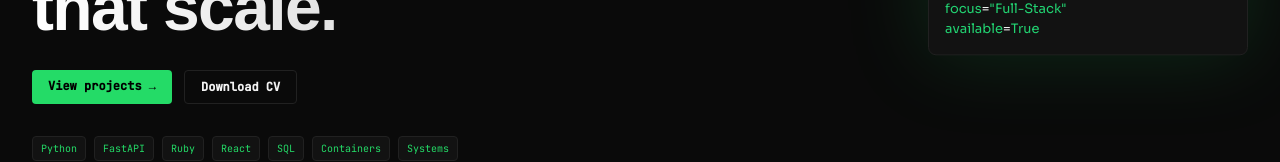
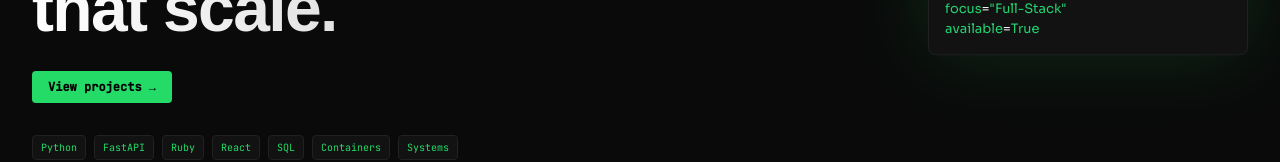
Before and after one commit to ronnietaylor/ronnietaylor.github.io, a React (Vite) app: page / in a window 1280 px wide. Shown: the part 444-606 px from the top of the page. Built offline with nearby package versions, Linux system fonts and the light colour scheme.

Commit message:
Remove cv download.

```diff
--- a/src/Hero.tsx
+++ b/src/Hero.tsx
@@ -44,12 +44,6 @@ export default function Hero() {
               className="mono text-xs font-semibold text-black bg-[hsl(142,72%,50%)] hover:bg-[hsl(142,76%,38%)] rounded px-4 py-2 transition-colors duration-180"
             >
               View projects &rarr;
-            </a>
-            <a
-              href="/ronnie-taylor-resume-2026.pdf"
-              className="mono text-xs font-semibold text-[hsl(0,0%,95%)] border border-[hsl(0,0%,13%)] hover:border-[hsl(0,0%,30%)] rounded px-4 py-2 transition-colors duration-180"
-            >
-              Download CV
             </a>
           </motion.div>
 
```
